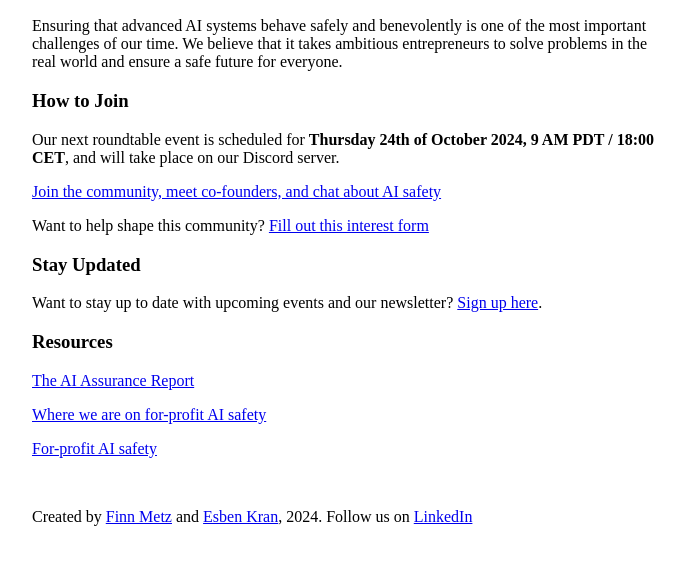
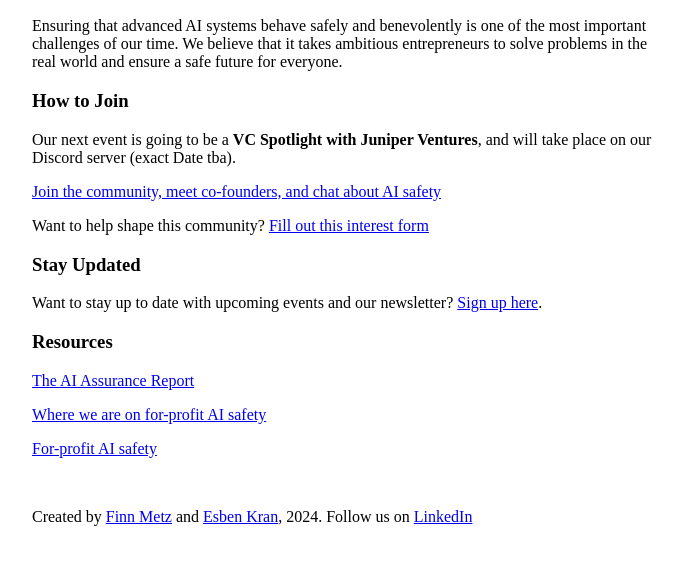
Before and after one commit to CptMgm/aisfounders, a plain HTML site: page index.html in a window 1280 px wide. Shown: the part 128-690 px from the top of the page, without its empty margins (292-977 px from the left). Drawn offline with Linux system fonts and the light colour scheme.

Commit message:
announced next event

```diff
--- a/index.html
+++ b/index.html
@@ -16,7 +16,7 @@
 
         <h3>How to Join</h3>
         <p>
-            Our next roundtable event is scheduled for <strong>Thursday 24th of October 2024, 9 AM PDT / 18:00 CET</strong>, and will take place on our Discord server.
+            Our next event is going to be a <strong>VC Spotlight with Juniper Ventures</strong>, and will take place on our Discord server (exact Date tba).
         </p>
         <p>
             <a href="https://discord.gg/2dvYYxqXvS" target="_blank">Join the community, meet co-founders, and chat about AI safety</a>
```
